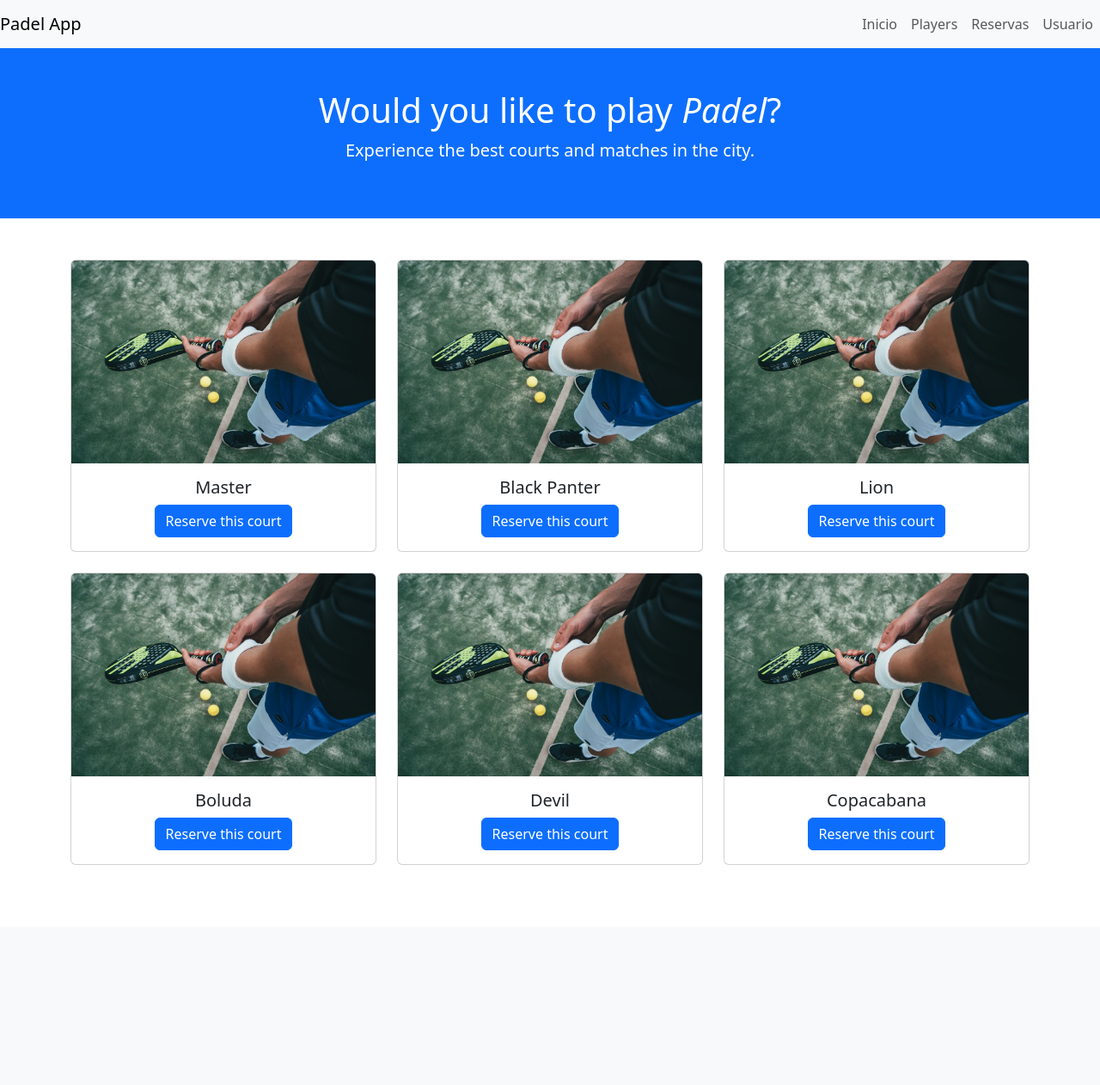
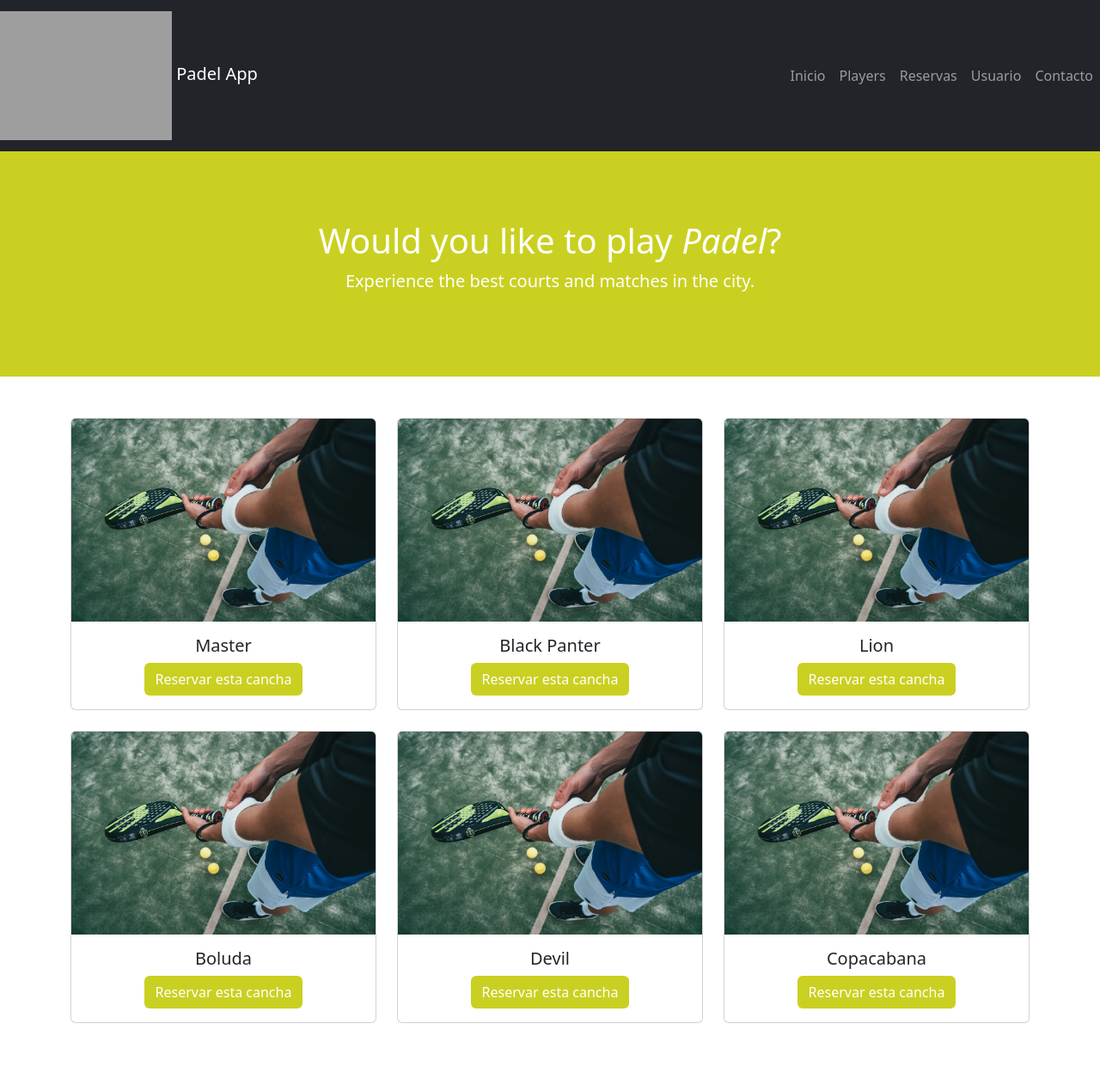
Before and after one commit to sofi131/padel, a PHP site: page / in a window 1280 px wide. Shown: the whole page at 86% size. Before the commit the page ends 1006 px from the top, so only its background shows below. Run offline with PHP 8.4, Linux system fonts and the light colour scheme; data comes from the database, SQL or seed files in the repository; grey boxes are pictures that could not be loaded.

Commit message:
estilo index

```diff
--- a/index.php
+++ b/index.php
@@ -20,31 +20,42 @@ $results = $query->fetchAll(PDO::FETCH_ASSOC);
 <body>
 
 <!-- Barra de Navegación -->
-<nav class="navbar navbar-expand-lg navbar-light bg-light">
-    <a class="navbar-brand" href="#">Padel App</a>
+<nav class="navbar navbar-expand-lg navbar-dark bg-dark sticky-top"> <!-- Navbar oscuro -->
+    <a class="navbar-brand" href="/">
+        <!-- Imagen de pelota más grande -->
+        <img src="https://assets-global.website-files.com/6127fb2c77e53513fea9657c/612d38df9b48bca5bd62f48b_padel-tech-logo.png" alt="Logo" width="200" height=auto> <!-- Ajuste del tamaño del logo -->
+        Padel App
+    </a>
+
+    <!-- Botón para dispositivos móviles -->
     <button class="navbar-toggler" type="button" data-bs-toggle="collapse" data-bs-target="#navbarNav" aria-controls="navbarNav" aria-expanded="false" aria-label="Toggle navigation">
         <span class="navbar-toggler-icon"></span>
     </button>
+
+    <!-- Menú de navegación -->
     <div class="collapse navbar-collapse" id="navbarNav">
-        <ul class="navbar-nav ms-auto"> <!-- ms-auto alinea a la derecha -->
+        <ul class="navbar-nav ms-auto"> <!-- ms-auto para alinear a la derecha -->
             <li class="nav-item">
-                <a class="nav-link" href="#">Inicio</a>
+                <a class="nav-link" href="/">Inicio</a>
             </li>
             <li class="nav-item">
-                <a class="nav-link" href="#">Players</a>
+                <a class="nav-link" href="/players">Players</a>
             </li>
             <li class="nav-item">
-                <a class="nav-link" href="#">Reservas</a>
+                <a class="nav-link" href="/reservas">Reservas</a>
             </li>
             <li class="nav-item">
-                <a class="nav-link" href="#">Usuario</a>
+                <a class="nav-link" href="/usuario">Usuario</a>
+            </li>
+            <li class="nav-item">
+                <a class="nav-link" href="/contact">Contacto</a>
             </li>
         </ul>
     </div>
 </nav>
 
 <!-- Jumbotron para el título centralizado -->
-<div class="jumbotron text-center bg-primary text-white py-5">
+<div class="jumbotron text-center" style="background-color: #CAD021; color: white; padding: 80px 20px;">
     <h1>Would you like to play <i>Padel</i>?</h1>
     <p class="lead">Experience the best courts and matches in the city.</p>
 </div>
@@ -62,7 +73,7 @@ $results = $query->fetchAll(PDO::FETCH_ASSOC);
                     <?php endif; ?>
                     <div class="card-body">
                         <h5 class="card-title"><?php echo htmlspecialchars($court['name'], ENT_QUOTES, 'UTF-8'); ?></h5>
-                        <a href="reservar.php?idcourt=<?php echo intval($court['idcourt']); ?>" class="btn btn-primary">Reserve this court</a>
+                        <a href="reservar.php?idcourt=<?php echo intval($court['idcourt']); ?>" class="btn" style="background-color: #CAD021; color: white;">Reservar esta cancha</a> <!-- Botón verde -->
                     </div>
                 </div>
             </div>
@@ -70,7 +81,7 @@ $results = $query->fetchAll(PDO::FETCH_ASSOC);
     </div>
 </div>
 
-<!-- Incluyendo Bootstrap JS y dependencias -->
+<!-- Bootstrap JS y dependencias -->
 <script src="https://code.jquery.com/jquery-3.6.0.min.js"></script>
 <script src="https://cdn.jsdelivr.net/npm/bootstrap@5.3.3/dist/js/bootstrap.bundle.min.js"></script>
 
```
